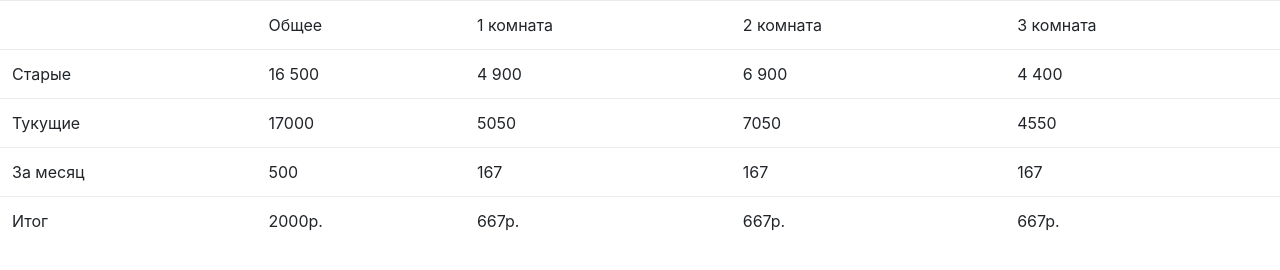
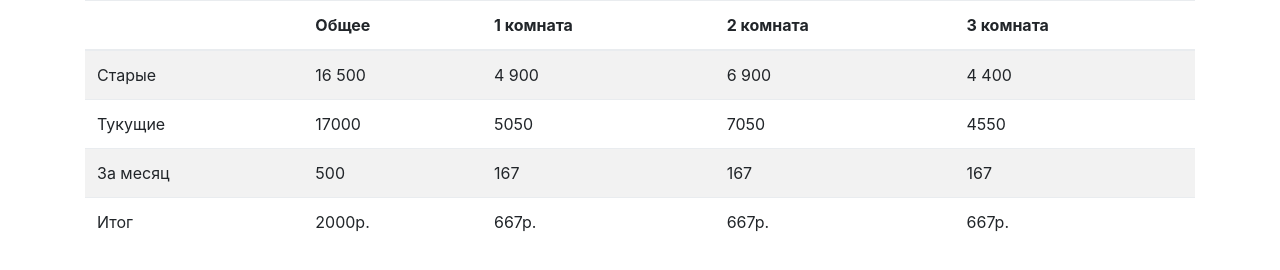
Before and after one commit to Ch0coL8te/ElectricityCounter, a plain HTML site: page index.html in a window 1280 px wide. Drawn offline with nearby package versions, Linux system fonts and the light colour scheme.

Commit message:
Added id's to every element within the table

```diff
--- a/index.html
+++ b/index.html
@@ -8,47 +8,58 @@
 
     <!-- Bootstrap CSS -->
     <link rel="stylesheet" href="https://maxcdn.bootstrapcdn.com/bootstrap/4.0.0-beta.2/css/bootstrap.min.css" integrity="sha384-PsH8R72JQ3SOdhVi3uxftmaW6Vc51MKb0q5P2rRUpPvrszuE4W1povHYgTpBfshb" crossorigin="anonymous">
+    <link rel="stylesheet" href="style.css">
   </head>
   <body>
 
 
-    <table class="table">
+    <div class="container">
+        <div class="row">
+            <div class="col">
+                <table class="table table-striped table-hover">
+                    <thead>
                         <tr>
-            <td></td>
-            <td>Общее</td>
-            <td>1 комната</td>
-            <td>2 комната</td>
-            <td>3 комната</td>
+                            <th scope="col">&nbsp;</th>
+                            <th scope="col">Общее</th>
+                            <th scope="col">1 комната</th>
+                            <th scope="col">2 комната</th>
+                            <th scope="col">3 комната</th>
+                        </tr>
+                    </thead>
+                    <tbody>
+                        <tr>
+                            <td scope="row">Старые</td>
+                            <td id="totalOld">16 500</td>
+                            <td id="firstOld">4 900</td>
+                            <td id="secondOld">6 900</td>
+                            <td id="thirdOld">4 400</td>
                         </tr>
                         <tr>
-            <td>Старые</td>
-            <td>16 500</td>
-            <td>4 900</td>
-            <td>6 900</td>
-            <td>4 400</td>
+                            <td scope="row">Тукущие</td>
+                            <td id="totalNow">17000</td>
+                            <td id="firstNow">5050</td>
+                            <td id="secondNow">7050</td>
+                            <td id="thirdNow">4550</td>
                         </tr>
                         <tr>
-            <td>Тукущие</td>
-            <td>17000</td>
-            <td>5050</td>
-            <td>7050</td>
-            <td>4550</td>
+                            <td scope="row">За месяц</td>
+                            <td id="monthKW">500</td>
+                            <td id="firstKW">167</td>
+                            <td id="secondKW">167</td>
+                            <td id="thirdKW">167</td>
                         </tr>
                         <tr>
-            <td>За месяц</td>
-            <td>500</td>
-            <td>167</td>
-            <td>167</td>
-            <td>167</td>
+                            <td scope="row">Итог</td>
+                            <td id="totalMoney">2000р.</td>
+                            <td id="firstMoney">667р.</td>
+                            <td id="secondMoney">667р.</td>
+                            <td id="thirdMoney">667р.</td>
                         </tr>
-        <tr>
-            <td>Итог</td>
-            <td>2000р.</td>
-            <td>667р.</td>
-            <td>667р.</td>
-            <td>667р.</td>
-        </tr>
+                    </tbody>
                 </table>
+            </div>
+        </div>
+    </div>
 
 
     <!-- Optional JavaScript -->
```
Also changed, not shown: 1 other file. Lines whose indentation alone changed are shown as unchanged.
